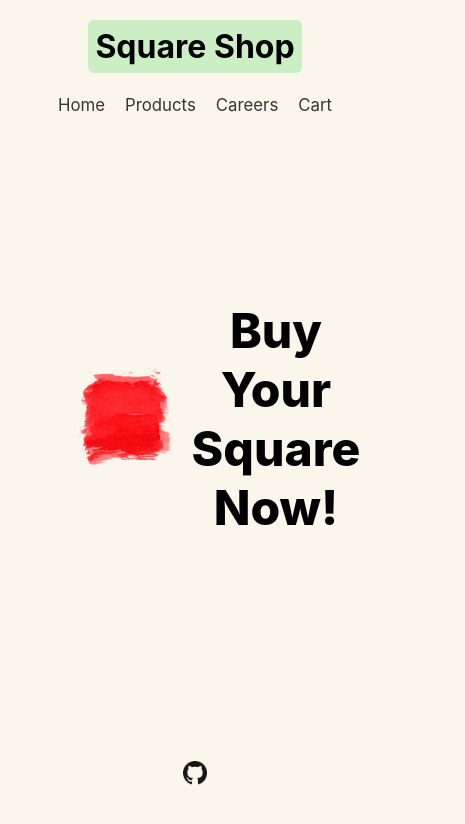
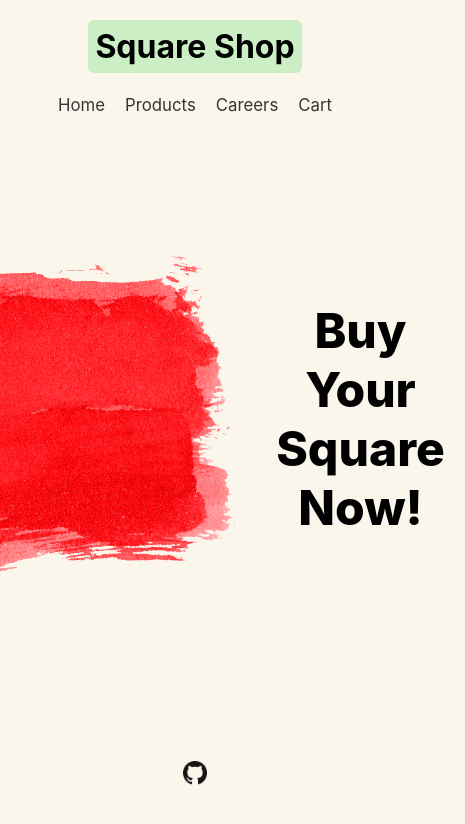
Before and after one commit to oasaleh/shopping-cart-app, a React (Create React App) app: page / in a window 390 px wide. Shown: the top 824 px of the page, 465 px wide, since content can reach past the window. Built offline with nearby package versions, Linux system fonts and the light colour scheme.

Commit message:
Fix homepage responsive UI

```diff
--- a/src/Components/Main.js
+++ b/src/Components/Main.js
@@ -7,7 +7,16 @@ import Products from '../Pages/Products';
 
 function Main({ cart, addItem, removeItem }) {
   return (
-    <div className="mainWindow">
+    <div
+      style={{
+        textAlign: 'center',
+        display: 'flex',
+        flexDirection: 'row',
+        justifyContent: 'center',
+        alignItems: 'center',
+      }}
+      className="mainWindow"
+    >
       <Switch>
         <Route exact path="/About">
           <About />
--- a/src/Pages/Home.js
+++ b/src/Pages/Home.js
@@ -9,15 +9,22 @@ const MainPage = styled.div`
   flex-wrap: nowrap;
   margin: 0 20%;
   gap: 20px;
+  /* @media (min-width: 1000px) {
+    padding: 30px 20px;
+  } */
 `;
 const PunchLine = styled.p`
   font-size: 3em;
   font-weight: 800;
   text-transform: capitalize;
+  /* padding: 30px 20px; */
+  @media (max-width: 1000px) {
+    padding: 30px 20px;
+  }
 `;
 const Home = () => (
   <MainPage>
-    <picture style={{ minWidth: '40%' }}>
+    <picture style={{ width: '40%', minWidth: '311px' }}>
       <img style={{ width: '100%' }} src={Logo} alt="squareLogo" />
     </picture>
     <PunchLine>Buy your square now!</PunchLine>
```
